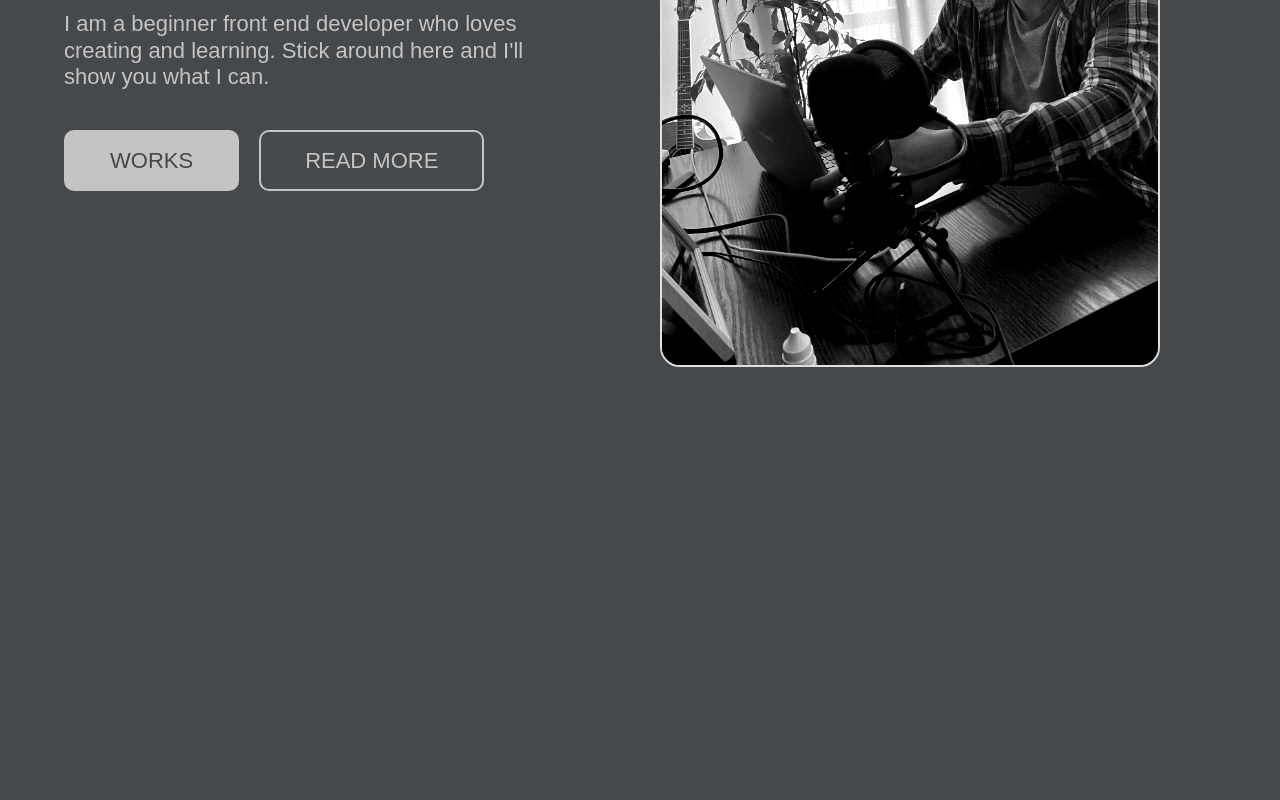
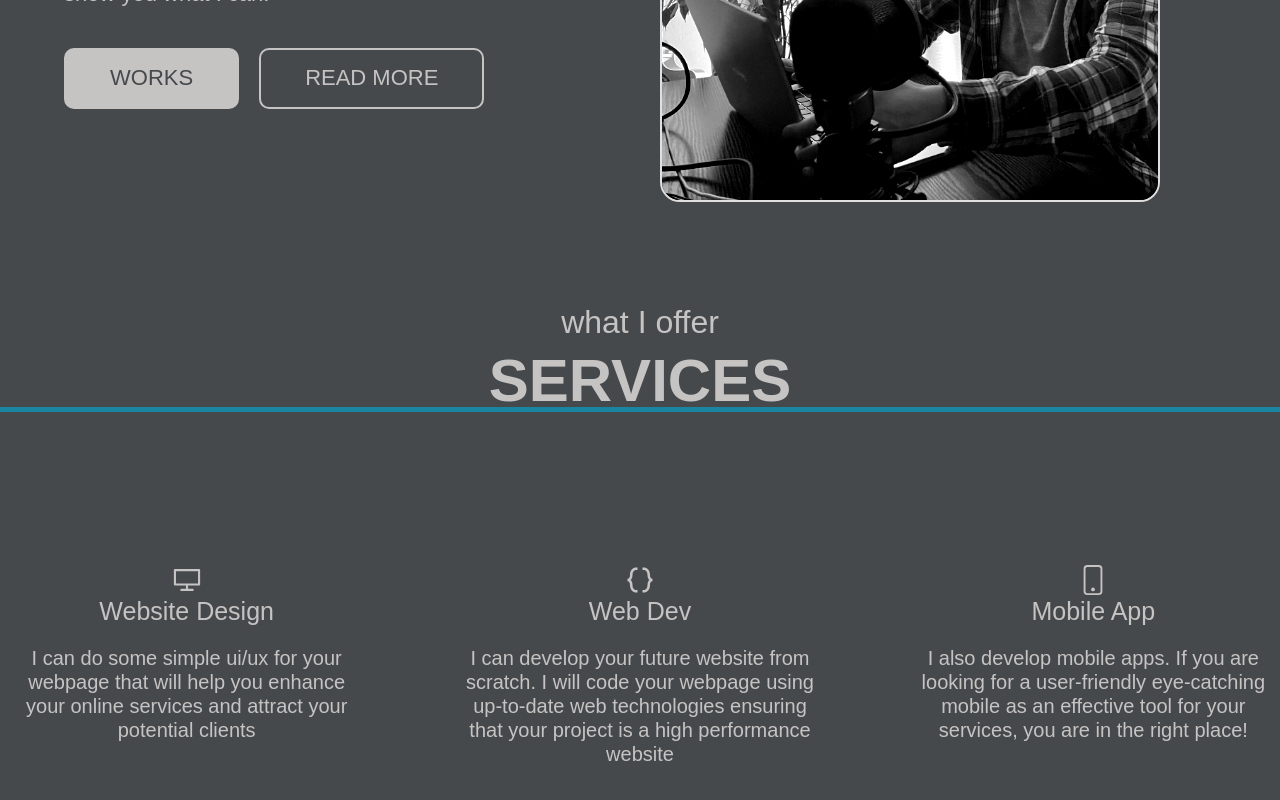
Before and after one commit to romaniso/React-Portfolio-Project, a React (Create React App) app: page / in a window 1280 px wide. Shown: the part 1198-1998 px from the top of the page. Before the commit the page ends 1667 px from the top, so only its background shows below. Built offline with nearby package versions, Linux system fonts and the light colour scheme.

Commit message:
create and style ServiceSection and ServiceSectionItem components

```diff
--- a/src/components/NavBar.jsx
+++ b/src/components/NavBar.jsx
@@ -10,6 +10,7 @@ const NavBar = () => {
     { title: "Home", to: "/" },
     { title: "About", to: "/about" },
     { title: "Projects", to: "/projects" },
+    { title: "Blog", to: "/blog" },
     { title: "Contact", to: "/contact" },
   ];
 
--- /dev/null
+++ b/src/components/ServicesSection.jsx
@@ -0,0 +1,33 @@
+import React from "react";
+import ServicesSectionItem from "./ServicesSectionItem";
+import { AiOutlineDesktop } from "react-icons/ai";
+import { BiCodeCurly } from "react-icons/bi";
+import { BsPhone } from "react-icons/bs";
+import TitleSection from "./TitleSection";
+import "../styles/ServicesSection.css";
+
+export default function ServicesSection() {
+  return (
+    <div className="services__container">
+      <TitleSection heading="Services" subheading="what I offer" />
+
+      <div className="services__items">
+        <ServicesSectionItem
+          icon={<AiOutlineDesktop />}
+          title="Website Design"
+          des="I can do some simple ui/ux for your webpage that will help you enhance your online services and attract your potential clients"
+        />
+        <ServicesSectionItem
+          icon={<BiCodeCurly />}
+          title="Web Dev"
+          des="I can develop your future website from scratch. I will code your webpage using up-to-date web technologies ensuring that your project is a high performance website"
+        />
+        <ServicesSectionItem
+          icon={<BsPhone />}
+          title="Mobile App"
+          des="I also develop mobile apps. If you are looking for a user-friendly eye-catching mobile as an effective tool for your services, you are in the right place!"
+        />
+      </div>
+    </div>
+  );
+}
--- /dev/null
+++ b/src/components/ServicesSectionItem.jsx
@@ -0,0 +1,17 @@
+import React from "react";
+import { AiOutlineDesktop } from "react-icons/ai";
+import PText from "./PText";
+
+export default function ServicesSectionItem({
+  icon = <AiOutlineDesktop />,
+  title = "web design",
+  des = "Lorem ipsum dolor sit amet consectetur adipisicing elit. Voluptate unde, architecto laboriosam, ipsa qui iste dolore incidunt molestias maxime molestiae maiores aspernatur labore quia ratione dolor officia ut iure ex.",
+}) {
+  return (
+    <div className="servicesItem">
+      <div className="servicesItem__icon">{icon}</div>
+      <div className="servicesItem__title">{title}</div>
+      <PText>{des}</PText>
+    </div>
+  );
+}
--- a/src/pages/Home.jsx
+++ b/src/pages/Home.jsx
@@ -1,12 +1,14 @@
 import React from "react";
 import HeroSection from "../components/HeroSection";
 import AboutSection from "../components/AboutSection";
+import ServicesSection from "../components/ServicesSection";
 
 export default function Home() {
   return (
     <div>
       <HeroSection />
       <AboutSection />
+      <ServicesSection />
     </div>
   );
 }
--- /dev/null
+++ b/src/styles/ServicesSection.css
@@ -0,0 +1,39 @@
+.services__container {
+  text-align: center;
+}
+
+.servicesItem {
+  max-width: 450px;
+}
+
+.servicesItem__icon svg{
+  width: 3rem;
+}
+
+.servicesItem__title {
+  font-size: 2.5rem;
+  font-family: var(--title-font);
+}
+
+.services__container .des__container {
+  margin-top: 2rem;
+  font-size: 2rem;
+}
+
+.services__items {
+  padding: 10rem 1rem;
+  display: flex;
+  gap: 10rem;
+  justify-content: space-around;
+  margin-top: 5rem;
+}
+
+@media only screen and (max-width: 768px) {
+  .services__items {
+    flex-direction: column;
+    max-width: 350px;
+    margin: 0 auto;
+    margin-top: 5rem;
+    gap: 5rem;
+  }
+}
--- a/src/styles/TitleSection.css
+++ b/src/styles/TitleSection.css
@@ -16,6 +16,10 @@
   position: relative;
 }
 
+/* .title-section__title:hover {
+  color: var(--dark-bg);
+} */
+
 .title-section__title:before {
   content: '';
   background-color: var(--highlight-color);
@@ -31,7 +35,7 @@
 .title-section__title:hover::before {
   bottom: 0;
   height: 100%;
-  transform: rotate(-5deg);
+  /* transform: rotate(-5deg); */
 }
 
 @media only screen and (max-width: 768px) {
--- a/src/styles/index.css
+++ b/src/styles/index.css
@@ -47,14 +47,19 @@ button{
 /* Typography */
 @import url('https://fonts.googleapis.com/css2?family=Prompt:wght@600;700&family=Roboto+Flex:opsz@8..144&display=swap');
 
+:root {
+  --main-font: 'Roboto Flex', sans-serif;
+  --title-font: 'Prompt', sans-serif;
+}
+
 html{
-  font-family: 'Roboto Flex', sans-serif;
+  font-family: var(--main-font);
   color: var(--gray-1);
 }
 *{
-  font-family: 'Roboto Flex', sans-serif;
+  font-family: var(--main-font);
   color: var(--gray-1);
 }
 h1,h2,h3,h4,h5,h6{
-  font-family: 'Prompt', sans-serif;
+  font-family: var(--title-font);
 }
```
Also changed, not shown: src/styles/HeroSection.css (+7 -0 lines), src/assets/images/about-me.jpg.
